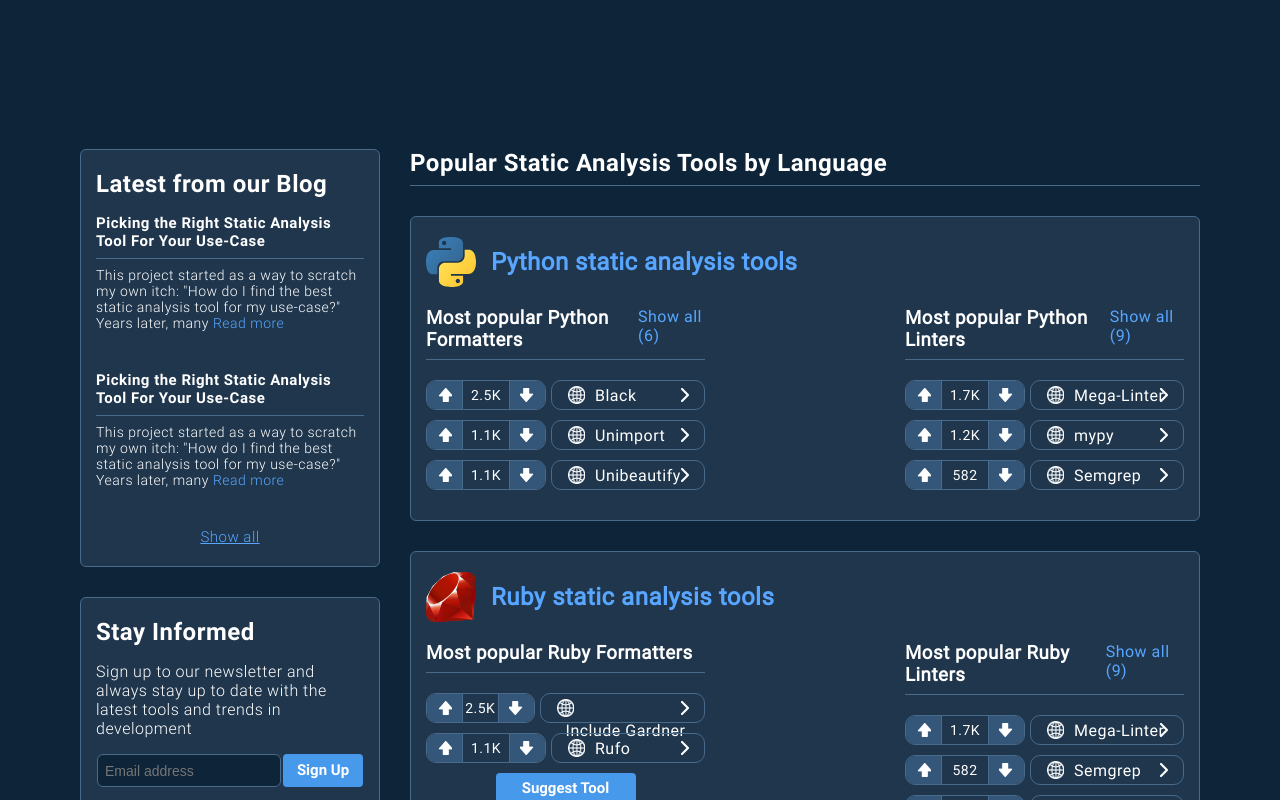
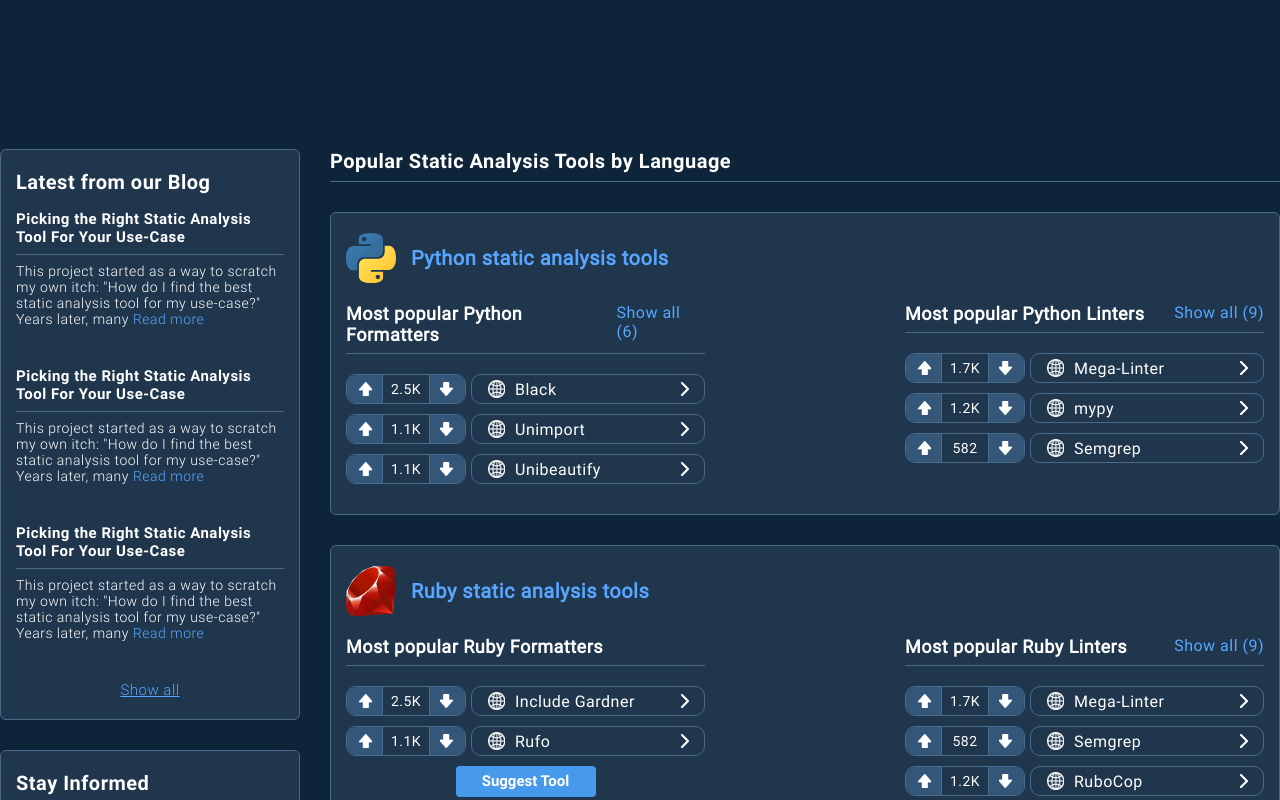
Before and after one commit to analysis-tools-dev/website-next, a Next.js app: page / in a window 1280 px wide. Shown: the part 640-1440 px from the top of the page. Built offline with nearby package versions, Linux system fonts and the light colour scheme.

Commit message:
Small UI fixes

```diff
--- a/components/blog/BlogPreview/BlogPreview.tsx
+++ b/components/blog/BlogPreview/BlogPreview.tsx
@@ -4,19 +4,9 @@
 import { FC } from 'react';
 import BlogPreviewEntry from '../BlogPreviewEntry/BlogPreviewEntry';
 
+import blogPosts from '../../../mockdata/blogPosts.json';
+
 const BlogPreview: FC = () => {
-    const blogPosts = [
-        {
-            title: 'Picking the Right Static Analysis Tool For Your Use-Case',
-            text: `This project started as a way to scratch my own itch: "How do I find the best static analysis tool for my use-case?" Years later, many`,
-            link: '/',
-        },
-        {
-            title: 'Picking the Right Static Analysis Tool For Your Use-Case',
-            text: `This project started as a way to scratch my own itch: "How do I find the best static analysis tool for my use-case?" Years later, many`,
-            link: '/',
-        },
-    ];
     return (
         <Card className="m-b-30">
             <Heading level={2} className="m-b-16 font-bold">
--- /dev/null
+++ b/components/homepage/HomepageSidebar/HomepageSidebar.module.css
@@ -0,0 +1,5 @@
+.topSticky {
+    position: sticky;
+    align-self: flex-start;
+    top: 20px;
+}
--- a/components/homepage/HomepageSidebar/HomepageSidebar.tsx
+++ b/components/homepage/HomepageSidebar/HomepageSidebar.tsx
@@ -1,11 +1,12 @@
+import { FC } from 'react';
 import { BlogPreview } from '@components/blog';
 import { Newsletter } from '@components/elements';
 import { Sidebar } from '@components/layout';
-import { FC } from 'react';
+import styles from './HomepageSidebar.module.css';
 
 const HomepageSidebar: FC = () => {
     return (
-        <Sidebar>
+        <Sidebar className={styles.topSticky}>
             <BlogPreview />
             <Newsletter />
         </Sidebar>
--- a/components/layout/Main/Main.module.css
+++ b/components/layout/Main/Main.module.css
@@ -1,4 +1,5 @@
 .main {
     width: 100%;
     display: flex;
+    padding: 10px 0;
 }
--- a/components/layout/Sidebar/Sidebar.tsx
+++ b/components/layout/Sidebar/Sidebar.tsx
@@ -1,8 +1,15 @@
 import { FC } from 'react';
+import classNames from 'classnames';
 import styles from './Sidebar.module.css';
 
-const Sidebar: FC = ({ children }) => {
-    return <div className={styles.sidebar}>{children}</div>;
+export interface SidebarProps {
+    className?: string;
+}
+
+const Sidebar: FC<SidebarProps> = ({ children, className }) => {
+    return (
+        <div className={classNames(styles.sidebar, className)}>{children}</div>
+    );
 };
 
 export default Sidebar;
--- a/components/layout/Wrapper/Wrapper.module.css
+++ b/components/layout/Wrapper/Wrapper.module.css
@@ -1,4 +1,5 @@
 .wrapper {
     width: 100%;
-    padding: 10px 80px;
+    max-width: 1440px;
+    margin: 0 auto;
 }
--- a/styles/globals.css
+++ b/styles/globals.css
@@ -37,6 +37,13 @@
     font-family: var(--font-body);
     color: #ffffff;
     background: #0e2439;
+}
+
+h2 {
+    font-size: 20px;
+}
+h3 {
+    font-size: 18px;
 }
 
 a {
```
